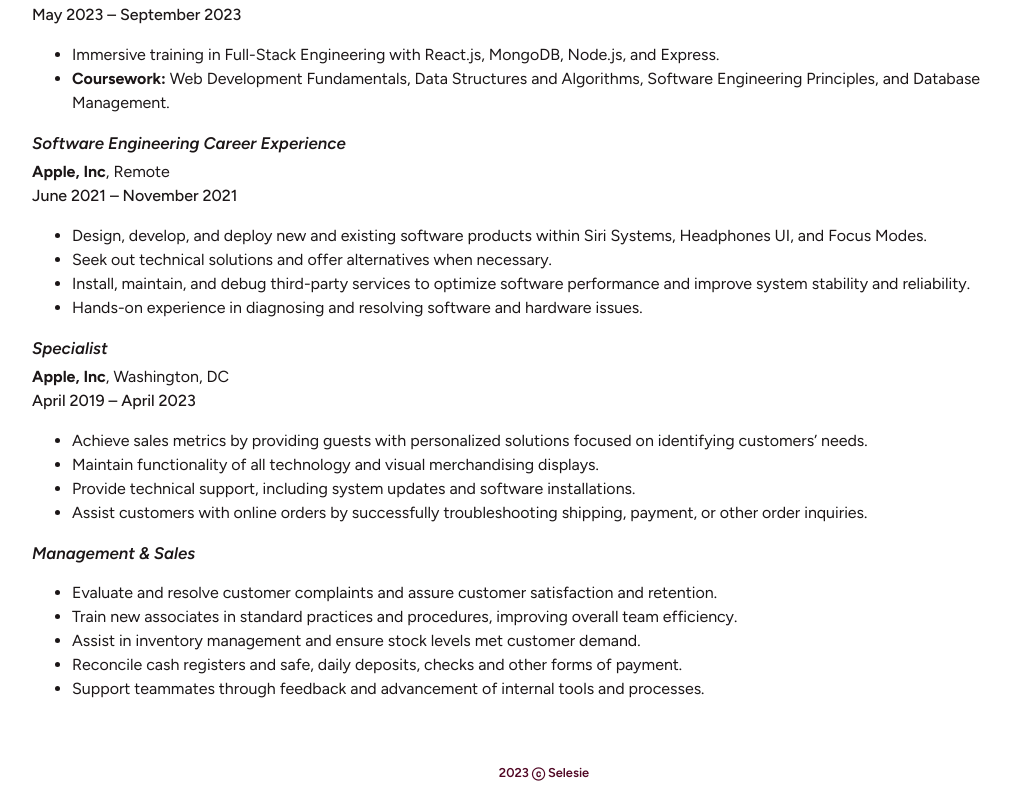
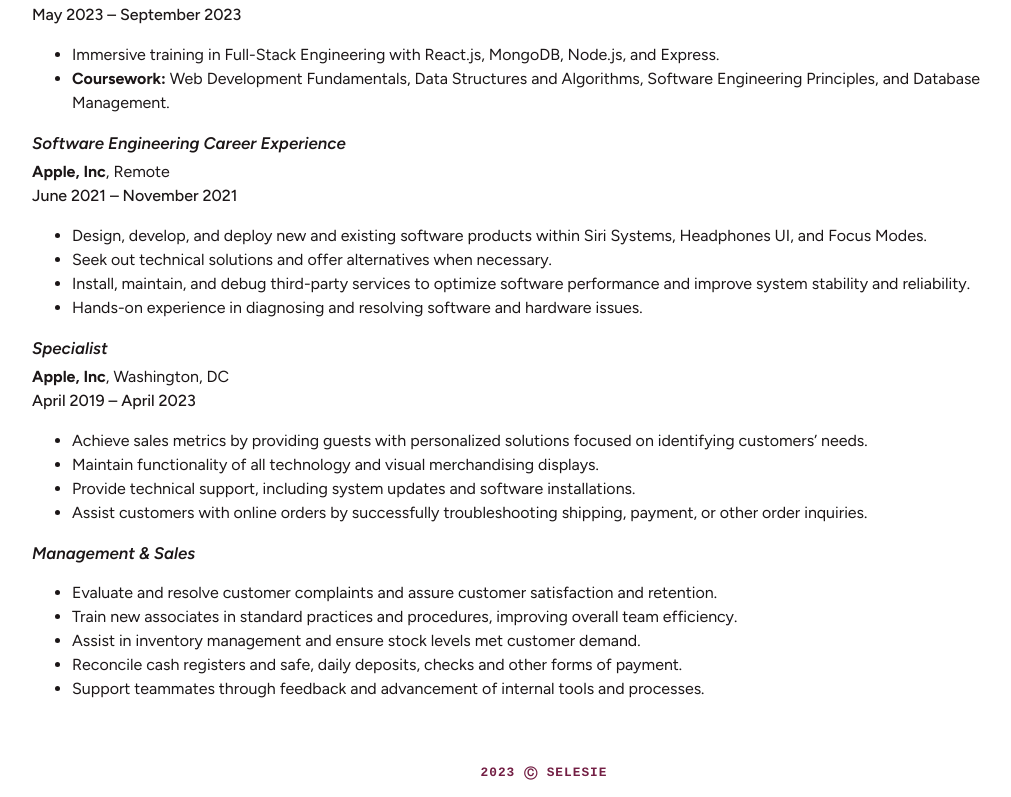
Before and after one commit to fiddle-leaf/selesie, a React (Create React App) app: page /selesie/resume in a window 1280 px wide. Shown: the part 1534-2331 px from the top of the page, without its empty margins (96-1107 px from the left). Built offline with nearby package versions, Linux system fonts and the light colour scheme; a web font is replaced by a local one.

Commit message:
Fix flex layout for landing

```diff
--- a/src/components/home/Home.js
+++ b/src/components/home/Home.js
@@ -35,7 +35,9 @@
             </div>
           </div>
         </article>
-        <Projects className={styles.projects} />
+        <article className={styles.projects}>
+          <Projects />
+        </article>
       </div>
     </main>
   );
--- a/src/components/home/Home.module.sass
+++ b/src/components/home/Home.module.sass
@@ -1,6 +1,6 @@
 @use '../../config/_base' as *
 .page
-    width: 90vw
+    width: 80vw
     margin: 0 auto
     @include flex(column nowrap, 3rem)
 
@@ -38,17 +38,17 @@
     padding-right: 0.5rem
 
 .work
-    +flex(row wrap, 3rem)
+    +flex(row wrap, calc($bit * 2))
     justify-content: space-around
 
     .info
-        flex: 3
+        flex: 1 2
 
     .projects
-        flex: 3
+        flex: 1 3
 
     article
-        +flex(column nowrap, calc($bit * 2))
+        +flex(column nowrap, $bit)
 
         *
             margin-block: 0
--- a/src/components/home/projects/Projects.js
+++ b/src/components/home/projects/Projects.js
@@ -3,7 +3,7 @@
 
 export default function Projects() {
   return (
-    <article className={styles.projects}>
+    <>
       <div className="head">
         <h3 className="subtitle">Projects on Github</h3>
       </div>
@@ -41,6 +41,6 @@
           </div>
         </article>
       </div>
-    </article>
+    </>
   );
 }
--- a/src/config/_font.sass
+++ b/src/config/_font.sass
@@ -1,4 +1,5 @@
 @import 'https://fonts.googleapis.com/css2?family=Figtree:ital,wght@0,300;0,400;0,500;0,600;0,700;0,800;0,900;1,300;1,400;1,500;1,600;1,700;1,800;1,900&family=Sarina&display=swap'
+@import 'https://fonts.googleapis.com/css2?family=Cousine:ital,wght@0,400;0,700;1,400;1,700&display=swap'
 
 =underlink($thick)
     text:
@@ -10,3 +11,4 @@
 
 $text: 'Figtree', sans-serif
 $title: 'Sarina', serif
+$uppercase: 'Cousine', monospace
--- a/src/layout/foobar/Footer.module.sass
+++ b/src/layout/foobar/Footer.module.sass
@@ -1,13 +1,17 @@
 @use '../../config/_base' as *
+@import 'https://fonts.googleapis.com/css2?family=Cousine:ital,wght@0,400;0,700;1,400;1,700&display=swap'
 
 .foo
     display: flex
     justify-content: center
 
 .copyright
-    color: #500724
+    color: $accent-cool
+    text-transform: uppercase
+    letter-spacing: 1px
     margin-block: 0
     padding: $bit
     font:
         size: 0.8rem
         weight: 600
+        family: 'Cousine', monospace
--- a/src/layout/layout.sass
+++ b/src/layout/layout.sass
@@ -53,4 +53,5 @@
         flex: 0
 
     .content
+        +flex(column nowrap, $bit)
         flex: 1
```
Also changed, not shown: src/components/home/projects/Projects.module.sass (line endings or trailing spaces).
